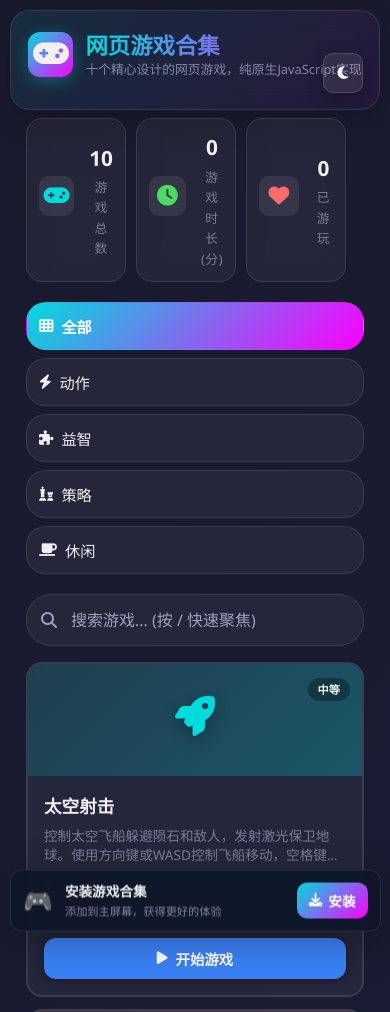
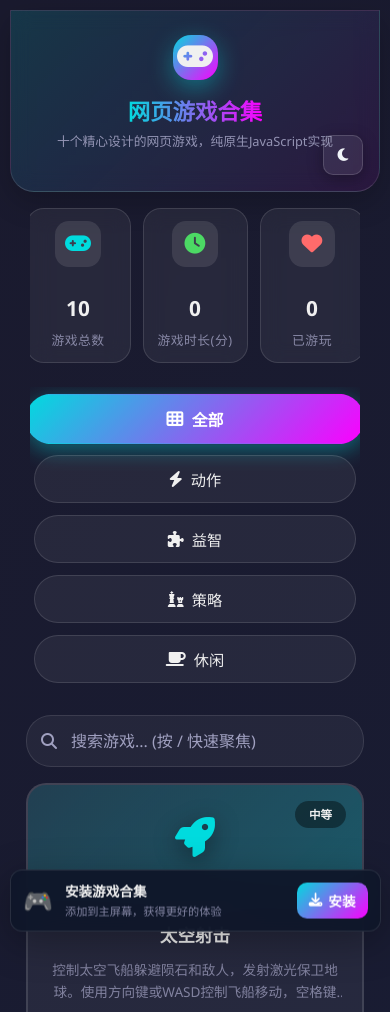
Before and after one commit to yuanjize/games, a website built with Vite: page index.html in a window 390 px wide. Shown: the top 1012 px of the page. Built offline with nearby package versions, Linux system fonts and the light colour scheme.

Commit message:
feat(mobile): 全面美化手机端首页显示效果
**头部区域优化:**
- 改为垂直居中布局,logo在上文字在下
- Logo增大至64x64px,字体2.2rem,圆角18px
- 标题增大至1.6rem,副标题0.85rem,全部居中显示
- 增强渐变背景和阴影效果,底部添加24px圆角

**统计面板优化:**
- 卡片宽度增至105px,内边距16px
- 图标容器46x46px,图标2rem
- 数值字体1.5rem,标签0.72rem
- 所有内容居中对齐,边距统一优化

**分类按钮优化:**
- 按钮增大至14px 22px内边距,圆角28px
- 选中状态添加阴影和缩放效果(scale 1.05)
- 字体增大至0.95rem,图标1rem
- 按钮间距12px,整体更宽松

**游戏卡片优化:**
- 头部图标3.6rem,居中显示
- 标题1.2rem,描述0.9rem,全部居中
- 圆角增至20px,内边距32px/20px
- 增强阴影效果(0 6px 12px)
- 标签圆角16px,背景更深

**页脚优化:**
- 内边距增至32px 24px
- 字体0.85rem,行高优化
- 所有文字居中对齐
- 上边距28px,整体更宽松

**整体改进:**
- 所有文字元素实现居中对齐
- 统一增强透明度和阴影效果
- 优化间距和留白,提升可读性
- 更现代的圆角和渐变设计

```diff
--- a/style.css
+++ b/style.css
@@ -1533,49 +1533,58 @@ footer {
     /* 头部优化 - 更现代的设计 */
     .main-header {
         flex-direction: column;
-        gap: 12px;
-        padding: 20px 16px;
-        margin-bottom: 8px;
-        background: linear-gradient(135deg, rgba(0, 219, 222, 0.1) 0%, rgba(252, 0, 255, 0.05) 100%);
-        border-bottom: 1px solid rgba(255, 255, 255, 0.1);
+        gap: 16px;
+        padding: 24px 20px;
+        margin-bottom: 12px;
+        background: linear-gradient(135deg, rgba(0, 219, 222, 0.15) 0%, rgba(252, 0, 255, 0.08) 100%);
+        border-bottom: 1px solid rgba(255, 255, 255, 0.15);
+        border-radius: 0 0 24px 24px;
     }
 
     .header-content {
-        flex-direction: row;
-        text-align: left;
-        gap: 12px;
+        flex-direction: column;
+        text-align: center;
+        gap: 16px;
         align-items: center;
+        justify-content: center;
     }
 
     .logo {
-        width: 48px;
-        height: 48px;
-        font-size: 1.8rem;
+        width: 64px;
+        height: 64px;
+        font-size: 2.2rem;
         flex-shrink: 0;
         background: linear-gradient(135deg, var(--primary), var(--secondary));
-        border-radius: 12px;
-        box-shadow: 0 4px 15px rgba(0, 219, 222, 0.3);
+        border-radius: 18px;
+        box-shadow: 0 8px 24px rgba(0, 219, 222, 0.4);
     }
 
     .header-text {
         flex: 1;
+        width: 100%;
+        display: flex;
+        flex-direction: column;
+        align-items: center;
+        justify-content: center;
     }
 
     .header-text h1 {
-        font-size: 1.3rem;
-        line-height: 1.3;
+        font-size: 1.6rem;
+        line-height: 1.4;
         font-weight: 700;
-        margin-bottom: 2px;
+        margin-bottom: 6px;
         background: linear-gradient(90deg, var(--primary), var(--secondary));
         -webkit-background-clip: text;
         -webkit-text-fill-color: transparent;
         background-clip: text;
+        text-align: center;
     }
 
     .header-text .subtitle {
-        font-size: 0.75rem;
-        opacity: 0.8;
-        line-height: 1.2;
+        font-size: 0.85rem;
+        opacity: 0.9;
+        line-height: 1.4;
+        text-align: center;
     }
 
     .header-actions {
@@ -1599,11 +1608,12 @@ footer {
         display: flex;
         grid-template-columns: none;
         gap: 0;
-        margin: 0 16px 16px;
-        padding: 0;
+        margin: 0 20px 20px;
+        padding: 4px;
         overflow-x: auto;
         scroll-snap-type: x mandatory;
         -webkit-overflow-scrolling: touch;
+        justify-content: center;
     }
 
     .stats-panel::-webkit-scrollbar {
@@ -1612,42 +1622,52 @@ footer {
 
     .stat-card {
         flex: 0 0 auto;
-        width: 100px;
-        padding: 12px;
-        background: rgba(255, 255, 255, 0.05);
-        border: 1px solid rgba(255, 255, 255, 0.1);
-        border-radius: 16px;
+        width: 105px;
+        padding: 16px 12px;
+        background: rgba(255, 255, 255, 0.06);
+        border: 1px solid rgba(255, 255, 255, 0.12);
+        border-radius: 18px;
         text-align: center;
-        scroll-snap-align: start;
-        margin-right: 10px;
+        scroll-snap-align: center;
+        margin: 0 6px;
         backdrop-filter: blur(10px);
+        display: flex;
+        flex-direction: column;
+        align-items: center;
+        justify-content: center;
+    }
+
+    .stat-card:first-child {
+        margin-left: 0;
     }
 
     .stat-card:last-child {
-        margin-right: 16px;
+        margin-right: 0;
     }
 
     .stat-icon {
-        font-size: 1.8rem;
-        margin-bottom: 8px;
-        width: 40px;
-        height: 40px;
+        font-size: 2rem;
+        margin-bottom: 10px;
+        width: 46px;
+        height: 46px;
         display: flex;
         align-items: center;
         justify-content: center;
-        border-radius: 10px;
-        background: rgba(255, 255, 255, 0.08);
+        border-radius: 14px;
+        background: rgba(255, 255, 255, 0.1);
     }
 
     .stat-value {
-        font-size: 1.4rem;
+        font-size: 1.5rem;
         font-weight: 700;
-        margin-bottom: 2px;
+        margin-bottom: 4px;
+        text-align: center;
     }
 
     .stat-label {
-        font-size: 0.7rem;
-        opacity: 0.7;
+        font-size: 0.72rem;
+        opacity: 0.8;
+        text-align: center;
     }
 
     /* 分类筛选优化 - 横向滚动 */
@@ -1656,9 +1676,9 @@ footer {
         overflow-x: auto;
         scroll-snap-type: x mandatory;
         -webkit-overflow-scrolling: touch;
-        gap: 8px;
-        margin: 0 16px 16px;
-        padding: 4px 0;
+        gap: 12px;
+        margin: 0 20px 24px;
+        padding: 8px 4px;
         justify-content: flex-start;
     }
 
@@ -1668,14 +1688,18 @@ footer {
 
     .category-btn {
         flex: 0 0 auto;
-        padding: 10px 16px;
-        font-size: 0.85rem;
+        padding: 14px 22px;
+        font-size: 0.95rem;
         min-width: auto;
-        border-radius: 20px;
-        background: rgba(255, 255, 255, 0.05);
-        border: 1px solid rgba(255, 255, 255, 0.1);
-        scroll-snap-align: start;
+        border-radius: 28px;
+        background: rgba(255, 255, 255, 0.06);
+        border: 1px solid rgba(255, 255, 255, 0.12);
+        scroll-snap-align: center;
         white-space: nowrap;
+        text-align: center;
+        display: inline-flex;
+        align-items: center;
+        justify-content: center;
     }
 
     .category-btn.active {
@@ -1683,6 +1707,8 @@ footer {
         border-color: transparent;
         color: white;
         font-weight: 600;
+        box-shadow: 0 6px 20px rgba(0, 219, 222, 0.4);
+        transform: scale(1.05);
     }
 
     .category-key {
@@ -1690,7 +1716,7 @@ footer {
     }
 
     .category-btn i {
-        font-size: 0.9rem;
+        font-size: 1rem;
     }
 
     /* 搜索框优化 */
@@ -1715,66 +1741,78 @@ footer {
     }
 
     .game-card {
+        border-radius: 20px;
+        background: rgba(255, 255, 255, 0.06);
+        border: 1px solid rgba(255, 255, 255, 0.12);
+        overflow: hidden;
+    }
+
+    .game-card-header {
+        padding: 32px 24px;
+        background: linear-gradient(135deg, rgba(0, 219, 222, 0.12) 0%, rgba(252, 0, 255, 0.06) 100%);
+        position: relative;
+        text-align: center;
+        display: flex;
+        flex-direction: column;
+        align-items: center;
+        justify-content: center;
+    }
+
+    .game-icon {
+        font-size: 3.6rem;
+        margin-bottom: 12px;
+        filter: drop-shadow(0 6px 12px rgba(0, 0, 0, 0.4));
+    }
+
+    .game-badges {
+        top: 16px;
+        right: 16px;
+    }
+
+    .badge {
+        padding: 6px 14px;
         border-radius: 16px;
-        background: rgba(255, 255, 255, 0.05);
-        border: 1px solid rgba(255, 255, 255, 0.1);
-        overflow: hidden;
-    }
-
-    .game-card-header {
-        padding: 24px 16px;
-        background: linear-gradient(135deg, rgba(0, 219, 222, 0.1) 0%, rgba(252, 0, 255, 0.05) 100%);
-        position: relative;
-    }
-
-    .game-icon {
-        font-size: 3rem;
-        margin-bottom: 8px;
-        filter: drop-shadow(0 4px 8px rgba(0, 0, 0, 0.3));
-    }
-
-    .game-badges {
-        top: 12px;
-        right: 12px;
-    }
-
-    .badge {
-        padding: 4px 10px;
-        border-radius: 12px;
-        font-size: 0.7rem;
+        font-size: 0.72rem;
         font-weight: 600;
-        background: rgba(0, 0, 0, 0.3);
+        background: rgba(0, 0, 0, 0.4);
         backdrop-filter: blur(10px);
     }
 
     .game-card-body {
-        padding: 16px;
+        padding: 20px;
+        text-align: center;
     }
 
     .game-title {
-        font-size: 1.1rem;
+        font-size: 1.2rem;
         font-weight: 600;
-        margin-bottom: 6px;
+        margin-bottom: 10px;
+        text-align: center;
     }
 
     .game-description {
-        font-size: 0.85rem;
-        opacity: 0.7;
-        line-height: 1.4;
-        margin-bottom: 12px;
+        font-size: 0.9rem;
+        opacity: 0.75;
+        line-height: 1.6;
+        margin-bottom: 16px;
         display: -webkit-box;
         -webkit-line-clamp: 2;
         -webkit-box-orient: vertical;
         overflow: hidden;
+        text-align: center;
     }
 
     .game-meta {
-        margin-bottom: 12px;
+        margin-bottom: 16px;
+        display: flex;
+        justify-content: center;
+        align-items: center;
     }
 
     .game-category {
-        font-size: 0.8rem;
-        opacity: 0.6;
+        font-size: 0.85rem;
+        opacity: 0.7;
+        text-align: center;
     }
 
     .game-shortcut-key {
@@ -1783,29 +1821,31 @@ footer {
 
     /* 游戏卡片按钮 */
     .game-card-footer {
-        padding: 12px 16px 16px;
+        padding: 16px 20px 20px;
     }
 
     .btn {
         width: 100%;
-        padding: 12px 20px;
-        font-size: 0.95rem;
-        border-radius: 12px;
+        padding: 14px 24px;
+        font-size: 1rem;
+        border-radius: 14px;
         font-weight: 600;
     }
 
     /* 页脚优化 */
     footer {
-        margin-top: 20px;
-        padding: 24px 16px;
-        background: rgba(0, 0, 0, 0.2);
-        border-top: 1px solid rgba(255, 255, 255, 0.1);
+        margin-top: 28px;
+        padding: 32px 24px;
+        background: rgba(0, 0, 0, 0.25);
+        border-top: 1px solid rgba(255, 255, 255, 0.12);
+        text-align: center;
     }
 
     .footer-content p {
-        font-size: 0.8rem;
-        margin-bottom: 8px;
-        opacity: 0.7;
+        font-size: 0.85rem;
+        margin-bottom: 12px;
+        opacity: 0.75;
+        text-align: center;
     }
 
     .version-info {
```
